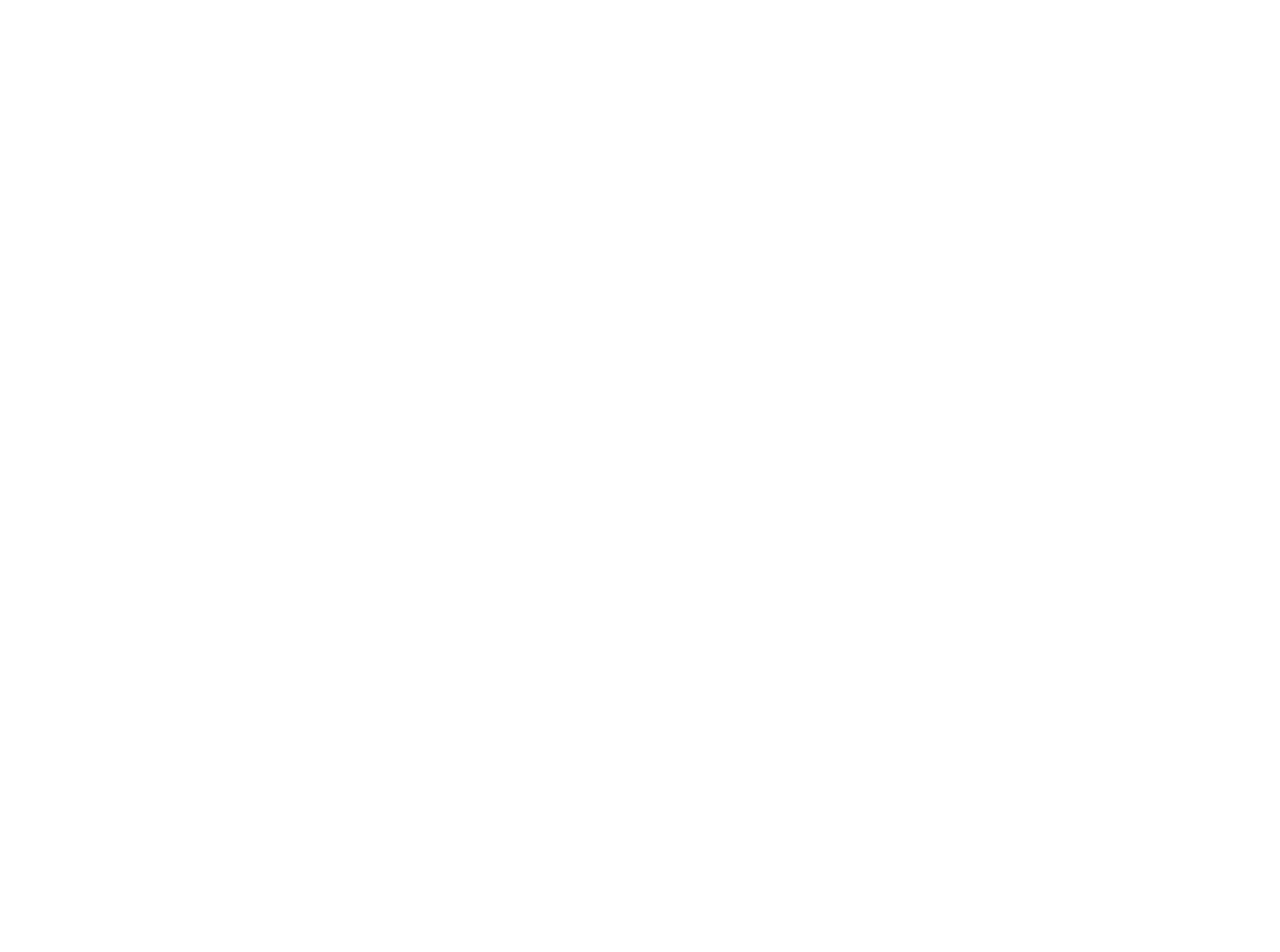
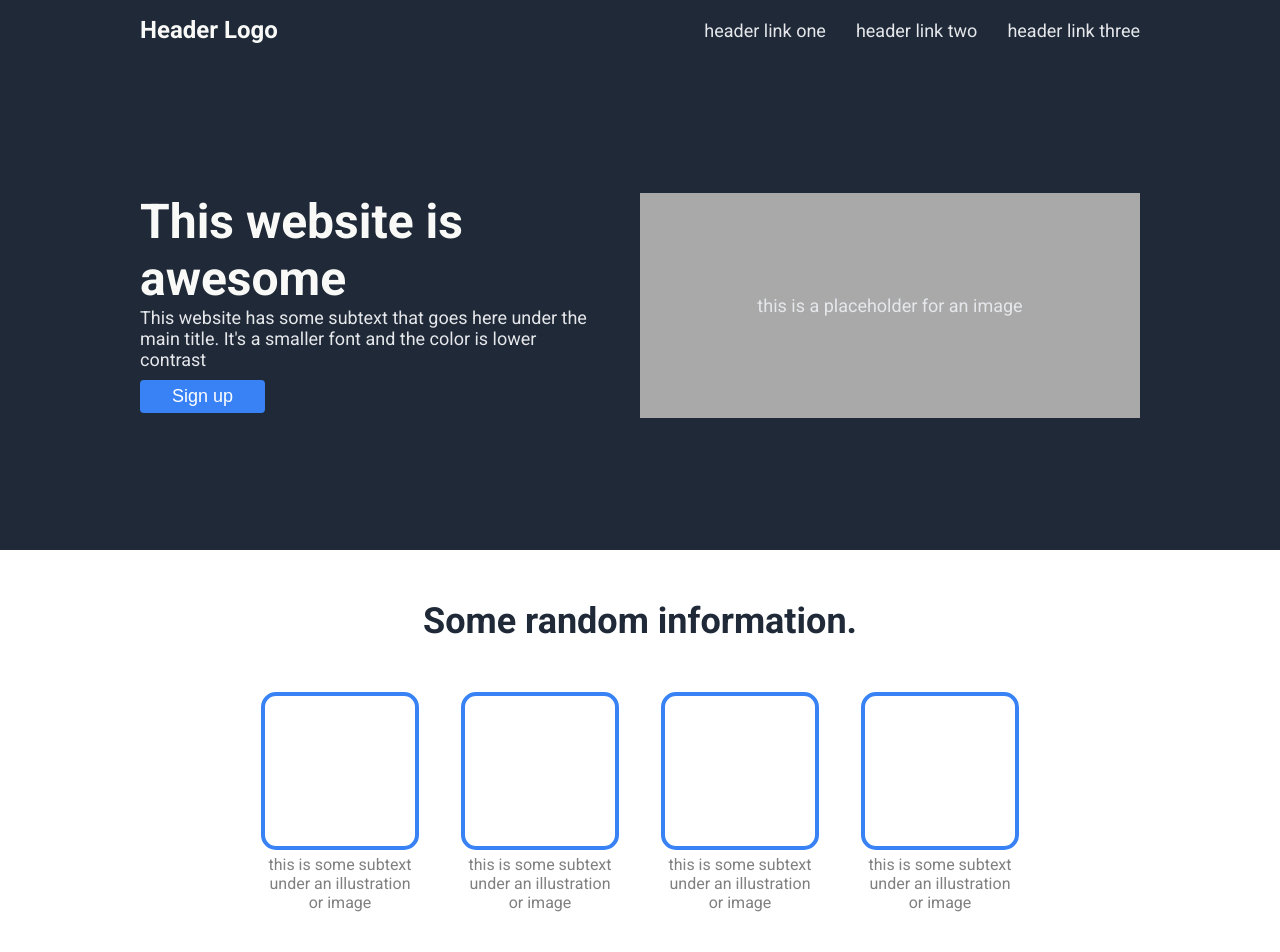
Before and after one commit to elliotrosen20/odin-landing-page, a plain HTML site: page index.html in a window 1280 px wide. Shown: the top 952 px of the page. Before the commit the page ends 800 px from the top, so only its background shows below. Drawn offline with Linux system fonts and the light colour scheme.

Commit message:
Update html/css w flexbox layout based on image
Used several nested divs to achieve the margin
requirement for the landing page w/ flexbox.

```diff
--- a/index.html
+++ b/index.html
@@ -8,6 +8,64 @@
     <link rel="stylesheet" href="./style.css">
   </head>
   <body>
-
+    <div class="full-bg">
+        <div class="top">
+            <div class="header">
+                <div class="logo">Header Logo</div>
+                <ul>
+                    <li><a href="#">header link one</a></li>
+                    <li><a href="#">header link two</a></li>
+                    <li><a href="#">header link three</a></li>
+                </ul>
+            </div>
+            <div class="first">
+                <div class="text-left">
+                    <div class="big-text-left">This website is awesome</div>
+                    <div class="sub-text-left">This website has some subtext that goes here under the main title. It's a smaller font and the color is lower contrast</div>
+                    <button>Sign up</button>
+                </div>
+                <div class="img-placeholder">this is a placeholder for an image</div>
+            </div>
+        </div>
+    </div>
+    <div class="second">
+        <div class="second-title">Some random information.</div>
+        <div class="container">
+            <div class="row">
+                <div class="item">
+                    <div class="box"></div>
+                    <div class="item-text">this is some subtext under an illustration or image</div>
+                </div>
+                <div class="item">
+                    <div class="box"></div>
+                    <div class="item-text">this is some subtext under an illustration or image</div>
+                </div>
+                <div class="item">
+                    <div class="box"></div>
+                    <div class="item-text">this is some subtext under an illustration or image</div>
+                </div>
+                <div class="item">
+                    <div class="box"></div>
+                    <div class="item-text">this is some subtext under an illustration or image</div>
+                </div>
+            </div>
+        </div>
+    </div>
+    <div class="third">
+        <div class="quote">This is an inspiring quote, or a testimonial from a customer. Maybe it's just filling up space, or maybe people will actually read it. Who knows? All I know is that it looks nice.</div>
+        <div class="author">-Thor, God of Thunder</div>
+    </div>
+    <div class="fourth">
+        <div class="blue-box">
+            <div class="call">
+                <div class="call-text">
+                    <div class="main">Call to action! It's time!</div>
+                    <div class="sub">Sign up for our product by clicking that button right over there!</div>
+                </div>
+                <button type="button" class="second-button">Sign up</button>
+            </div>
+        </div>
+    </div>
+    <div class="footer">Copyright &copy; The Odin Project 2021</div>
   </body>
 </html>
--- a/style.css
+++ b/style.css
@@ -0,0 +1,216 @@
+@import url('https://fonts.googleapis.com/css2?family=Roboto:wght@400;700&display=swap');
+
+body {
+    font-family: Roboto, sans-serif;
+    /* display: flex;
+    flex-direction: column;
+    align-items: center; */
+    margin: 0;
+}
+
+.full-bg,
+.footer {
+    display: flex;
+    justify-content: center;
+    background-color: #1F2937;
+}
+
+.top {
+    display: flex;
+    flex-direction: column;
+    height: 550px;
+    width: 1000px;
+    /* background-color: #1F2937; */
+}
+
+.header {
+    display: flex;
+    justify-content: space-between;
+    align-items: center;
+    padding: 16px 0;
+}
+
+a {
+    text-decoration: none;
+}
+
+a,
+.sub-text-left,
+.img-placeholder,
+.sub,
+.footer {
+    color: #E5E7EB;
+    font-size: 18px;
+}
+
+ul {
+    list-style-type: none;
+    margin: 0;
+    padding: 0;
+    display: flex;
+    gap: 30px;
+}
+
+.logo {
+    color: #F9FAF8;
+    font-size: 24px;
+    font-weight: bold;
+}
+
+.first {
+    color: white;
+    display: flex;
+    justify-content: space-between;
+    align-items: flex-start;
+    margin: auto 0;
+}
+
+.text-left {
+    max-width: 450px;
+}
+
+.big-text-left {
+    font-size: 48px;
+    color: #F9FAF8;
+    font-weight: 900;
+}
+
+.sub-text-left {
+    margin-bottom: 10px;
+}
+
+button {
+    color: white;
+    background-color: #3882F6;
+    font-size: 18px;
+    border-radius: 4px;
+    border: none;
+    padding: 6px 32px;
+}
+
+.img-placeholder {
+    background-color: darkgray;
+    width: 500px;
+    height: 225px;
+    display: flex;
+    justify-content: center;
+    align-items: center;
+}
+
+.second-title {
+    font-size: 36px;
+    color: #1F2937;
+    font-weight: 900;
+    text-align: center;
+    padding: 50px;
+}
+
+.second {
+    background-color: white;
+    display: flex;
+    flex-direction: column;
+    justify-content: flex-start;
+    height: 475px;
+}
+
+.container {
+    display: flex;
+    justify-content: center;
+}
+
+.row {
+    display: flex;
+    justify-content: space-between;
+    /* align-items: flex-start; */
+    /* gap: 50px; */
+    /* flex: 1; */
+    width: 750px;
+    /* align-self: center; */
+}
+
+.item {
+  margin: 0;
+  padding: 0;
+  display: flex;
+  flex-direction: column;
+  align-items: center;
+  max-width: 150px;
+  gap: 5px;
+}
+
+.box {
+    border: 4px solid #3882F6;
+    border-radius: 15px;
+    width: 150px;
+    height: 150px;
+}
+
+.item-text {
+    text-align: center;
+    color: grey;
+}
+
+.third {
+    display: flex;
+    flex-direction: column;
+    background-color: #E5E7EB;
+    height: 400px;
+    justify-content: center;
+}
+
+.quote {
+    align-self: center;
+    width: 830px;
+    font-size: 36px;
+    font-style: italic;
+    font-weight: 300;
+    color: #1F2937
+}
+
+.author {
+    width: 750px;
+    font-size: 24px;
+    align-self: center;
+    text-align: right;
+    font-weight: bold;
+}
+
+.fourth {
+    display: flex;
+    justify-content: center;
+    align-items: center;
+    height: 500px;
+}
+
+.blue-box {
+    width: 1000px;
+    height: 170px;
+    background-color: #3882F6;
+    display: flex;
+    justify-content: center;
+    align-items: center;
+    border-radius: 20px;
+}
+
+.call {
+    width: 750px;
+    display: flex;
+    justify-content: space-between;
+    align-items: center;
+}
+
+.main {
+    font-size: 25px;
+    color: #F9FAF8;
+    font-weight: 900;
+}
+
+.second-button {
+    border: 2px solid white;
+}
+
+.footer {
+    height: 100px;
+    align-items: center;
+
+}
```
